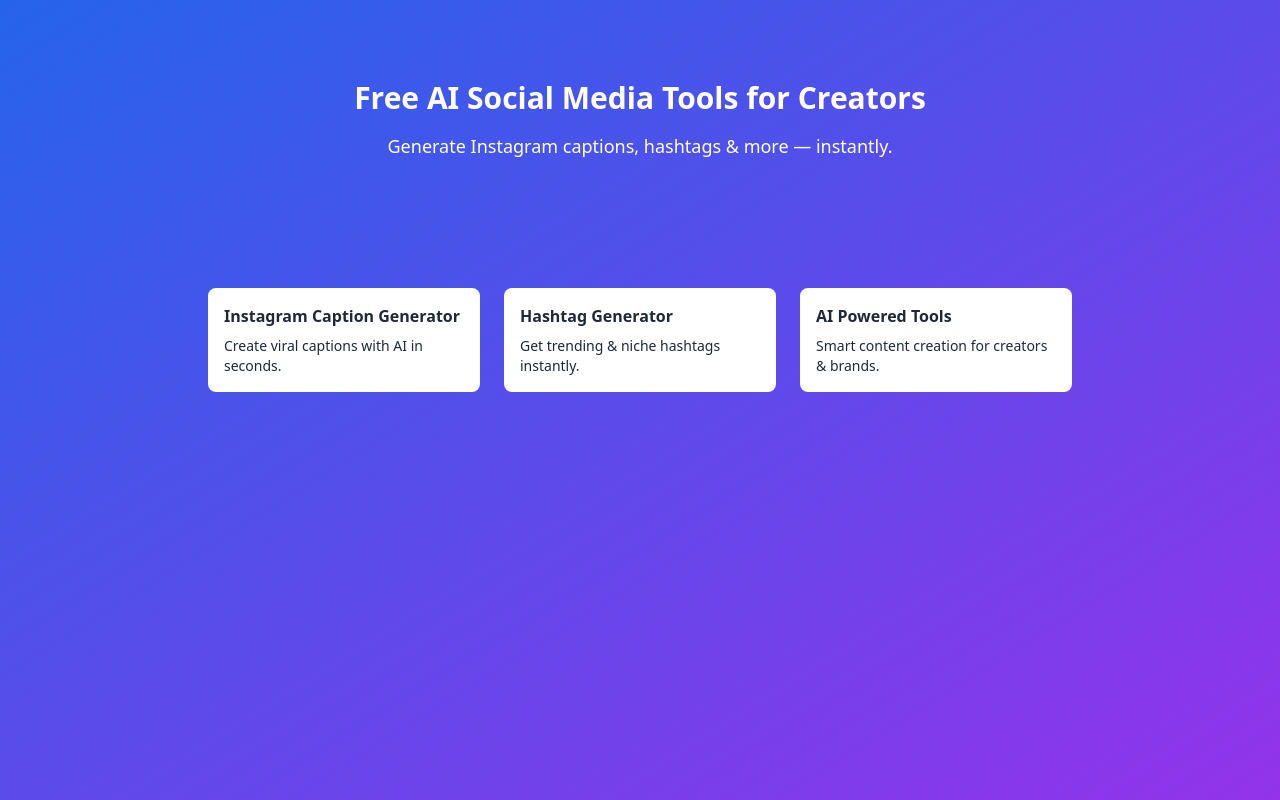
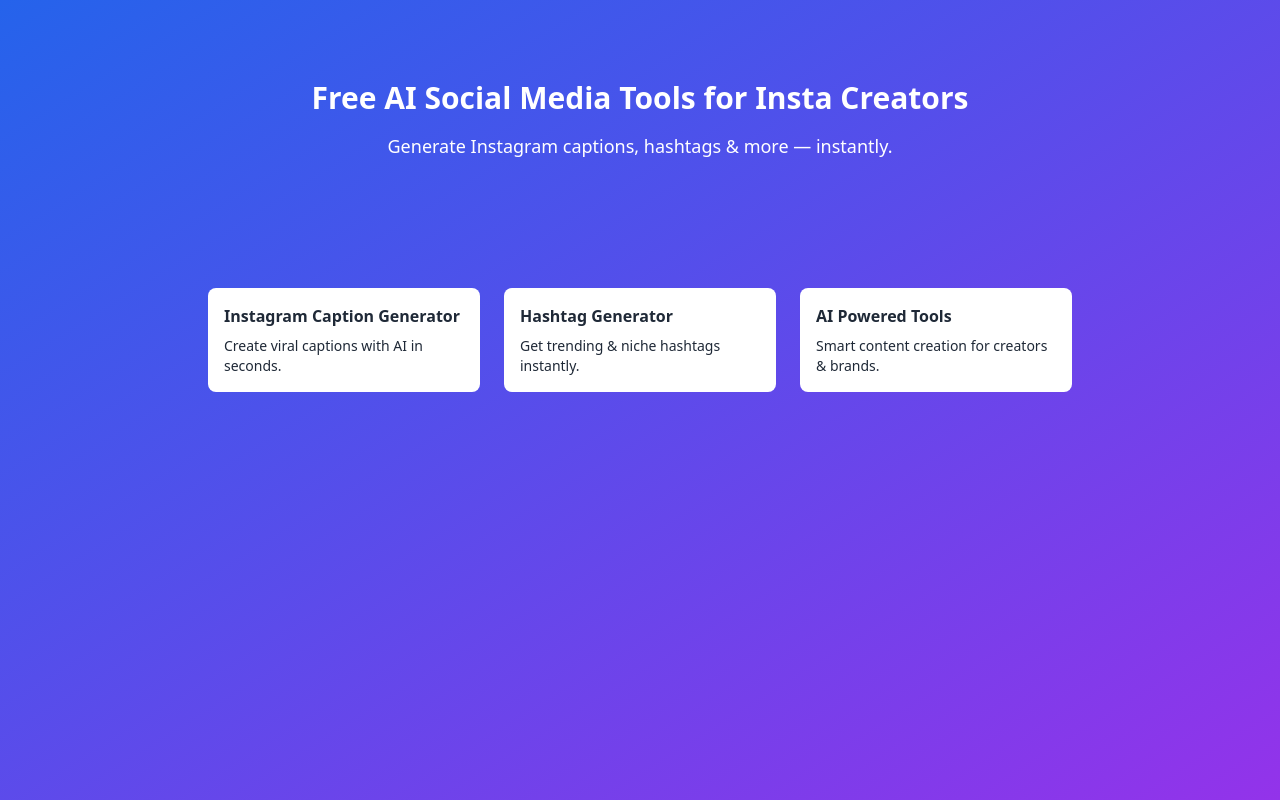
Before and after one commit to skkahinoor/social-media-helper, a React (Vite) app in the folder client/: page / in a window 1280 px wide. Built offline with nearby package versions, Linux system fonts and the light colour scheme; no server answers.

Commit message:
landing page update

```diff
--- a/client/src/pages/Landing.jsx
+++ b/client/src/pages/Landing.jsx
@@ -4,7 +4,7 @@
       <div className="bg-gradient-to-br from-blue-600 to-purple-600 text-white min-h-screen">
         <div className="max-w-4xl mx-auto px-4 py-20 text-center">
           <h1 className="text-3xl font-bold mb-4">
-            Free AI Social Media Tools for Creators
+            Free AI Social Media Tools for Insta Creators
           </h1>
 
           <p className="text-lg mb-6">
```
